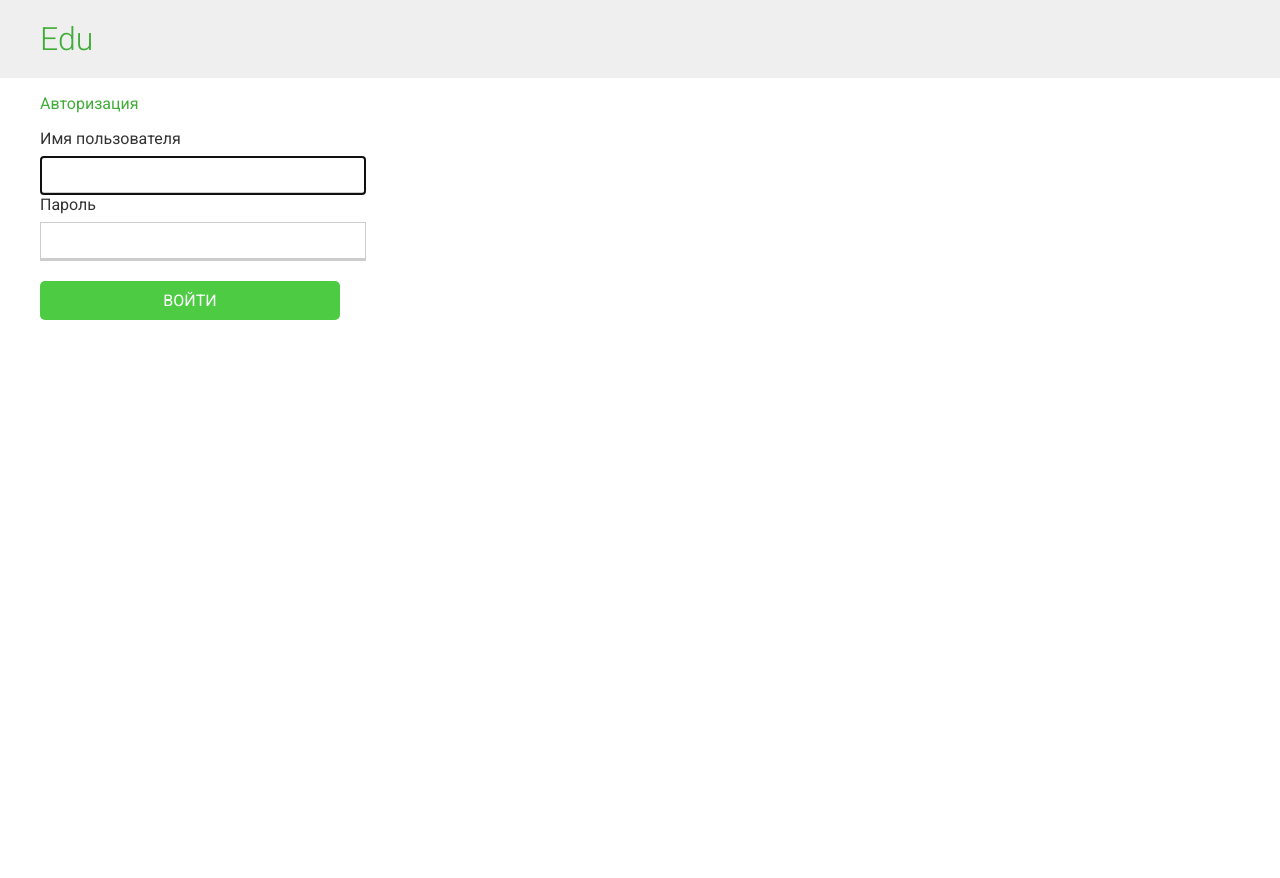
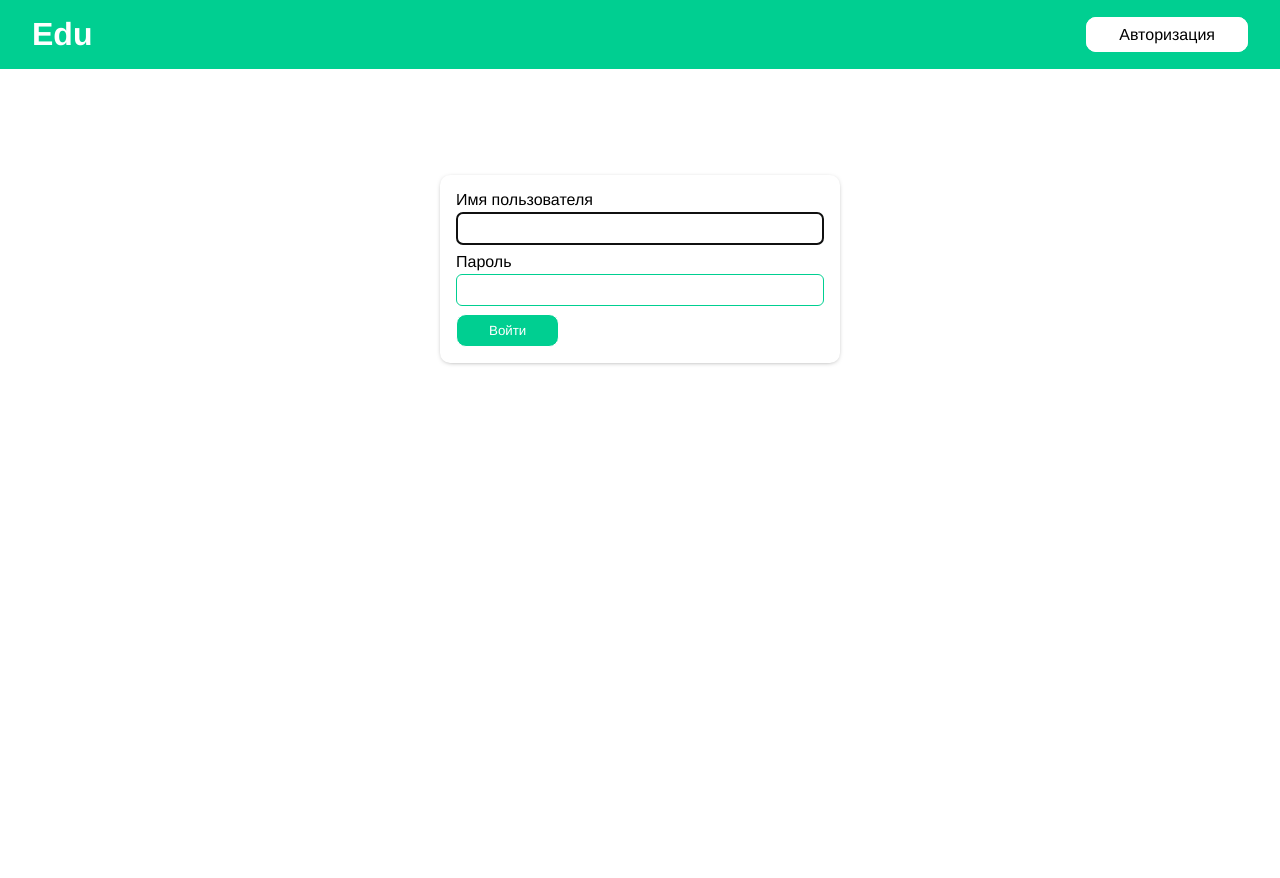
Before and after one commit to Alexander-vlk/api_practice, a Django app: page /accounts/login/ in a window 1280 px wide. After the commit the page ends 365 px from the top, so only its background shows below. Run offline with Django 4.2, Linux system fonts and the light colour scheme.

Commit message:
feat(api): another styles

```diff
--- a/edu/courses/static/css/base.css
+++ b/edu/courses/static/css/base.css
@@ -1,354 +1,75 @@
-@import url(//fonts.googleapis.com/css?family=Roboto:500,300,400);
+* {
+    margin: 0;
+    padding: 0;
+    box-sizing: border-box;
+    font-family: 'Franklin Gothic Medium', 'Arial Narrow', Arial, sans-serif;
+}
 
 body {
-    margin:0;
-    font-family:'Roboto', sans-serif;
-    font-weight:400;
-    color:#333;
+    min-height: 100vh;
 }
 
-a {
-    color:#3fad37;
-    text-decoration:none;
+header {
+    width: 100%;
+    padding: 1rem 2rem;
+    background: #00CF91;
+    display: flex;
+    align-items: center;
+    justify-content: space-between;
 }
 
-ul {
-    float:left;
+header > a {
+    text-decoration: none;
+    color: #fff;
 }
 
-h1, h2, h3, h4, h5, h6 {
-    font-family:'Roboto', sans-serif;
-    font-weight:300;
-}
-
-h1 {
-    background:#efefef;
-    width:100%;
-    overflow:auto;
-    padding:20px 0 20px 40px;
-    margin:0;
-}
-
-.module {
-    padding:10px 20px;
-    float:left;
-    width:600px;
-}
-
-.module h3 {
-    margin:20px 0 0;
-    padding:0;
-    width:100%;
-}
-
-.module p {
-    margin:10px 0 20px;
-    width:100%;
-    float:left;
-}
-
-#header {
-    background:#4dcc43;
-    overflow:auto;
-    padding:10px 20px;
-    border-bottom:6px solid #3fad37;
-}
-
-#header .logo {
-    text-decoration:none;
-    font-family:'Roboto', sans-serif;
-    font-weight:300;
-    text-transform:uppercase;
-    font-size:24px;
-    color:#fff;
-    float:left;
-}
-
-#header a {
-    color:#fff;
-}
-
-#header .menu {
-    list-style:none;
-    float:right;
-    margin:0;
-    padding:0;
-}
-
-.contents {
-    width:20%;
-    padding:10px;
-    float:left;
-    background:#333;
-    color: #fff;
-    font-family:'Roboto', sans-serif;
-}
-
-.contents ul {
-    list-style:none;
-    margin:0;
-    padding:0;
-    width:100%;
-}
-
-.contents ul li {
-    margin:0 0 10px 0;
-    padding:4px 10px 10px;
-    overflow:auto;
-    cursor:move;
-}
-
-.contents ul li.selected {
-    background:#3f3f3f;
-}
-
-.contents ul li:hover {
-    background:#3f3f3f;
-}
-
-.contents ul li.placeholder {
-  background: #333;
-  border:1px dashed #ccc;
-  padding:0;
-  margin:10px 0;
-}
-
-.contents ul span {
-    text-transform:uppercase;
-    color:#bbb;
-    font-size:14px;
-}
-
-.contents ul a {
-    display:block;
-    color:#fff;
-    text-decoration:none;
-}
-
-.contents ul a:hover {
-    color:#4dcc43;
-    cursor:move;
-}
-
-ul.content-types li {
-    list-style:none;
-    float:left;
-    margin:10px;
-    background:#efefef;
-    padding:8px 14px;
-}
-
-.hidden {
-    display:none;
-}
-
-form p {
-    overflow:auto;
-}
-
-.errorlist {
-    color:#ae2c2c;
-    margin:0;
-}
-
-label {
-    float:left;
-    clear:both;
-    margin:0 0 8px 0;
-}
-
-input, select, textarea {
-    border:1px solid #ccc;
-    border-bottom:3px solid #ccc;
-    padding:8px 12px;
-    font-size:16px;
-    font-family:'Roboto', sans-serif;
-    float:left;
-    clear:both;
-    width:300px;
-}
-
-textarea {
-    height:80px;
-}
-
-select {
-    width:324px;
-}
-
-input[type=submit], a.button {
-    border-radius:5px;
-    background:#4dcc43;
-    color:#fff;
-    font-size:16px;
-    text-transform:uppercase;
-    border:none;
-    padding:10px 20px;
-    margin:20px 0;
-}
-
-a.secondary-button {
-    border:3px solid #4dcc43;
-    padding:10px 20px;
-    margin:10px 0;
-}
-
-input[type=submit]:hover, a.button:hover {
-    background:#3fad37;
-}
-
-ul#course-modules {
-    list-style:none;
-    overflow:auto;
-}
-
-ul#course-modules textarea {
-    width:600px;
-    height:120px;
-}
-
-ul#course-modules li {
-    padding:20px;
-    overflow:auto;
-    cursor:move;
-    user-select:none;
-}
-
-ul#course-modules li:nth-child(even) {
-    background:#efefef;
-}
-
-ul#course-modules li:hover {
-    background:#ccc;
-}
-
-#module-contents div {
-    padding:10px 20px;
-    border:1px solid #ccc;
-    background:#fff
-}
-
-#module-contents div.placeholder {
-  border:1px dashed #ccc;
-}
-
-#module-contents form {
-    margin:0;
-    padding:0;
-}
-
-#module-contents input[type=submit] {
-    color:#3fad37;
-    background:none;
-    margin:-20px 0 0;
-    padding:0;
-    float:left;
-    text-transform:none;
-}
-
-#module-contents div:hover {
-    cursor:move;
-}
-
-.course-info {
-    border:1px solid #ccc;
-    padding:0 20px;
-    margin-bottom:10px;
-    width:400px;
-    overflow:auto;
-}
-
-.course-info a {
-    margin-right:10px;
-}
-
-.helptext {
-    color:#ccc;
-    padding-left:20px;
-}
-
-#chat {
-    top: 64px;
-    bottom:0;
-    position:fixed;
-    width:100%;
-    overflow-y:scroll;
-    padding-bottom:150px;
-}
-
-#chat .message {
-    background:#efefef;
-    padding:10px 20px;
-    border-radius:4px;
-    width:auto;
-    display:inline;
-    float:left;
-    margin:10px 10px 0;
-    min-width:440px;
-    clear:both;
-}
-
-#chat .message.me {
-    display:inline;
-    float:right;
-    background:#DCEDE0;
-    color:#56A668;
-}
-
-#chat .date {
-    color:#aaa;
-    font-style:italic;
-    font-size:12px;
-}
-
-#chat-input {
-    position:absolute;
-    bottom:0;
-    background:#efefef;
-    width:100%;
-    padding-top:20px;
-}
-
-#chat-input input {
-    width:96%;
-    position:left;
-    float:left;
-    display:inline;
-    margin-left:2%;
-    margin-right:2%;
-    padding-left:0;
-    padding-right:0;
-}
-
-.container {
-    display: block;
+header > nav > ul {
+    list-style: none;
 }
 
 main {
-    min-height: 100vh;
+    min-height: 50vh;
     width: 100%;
     max-width: 1200px;
     margin: 0 auto;
+    display: flex;
+    align-items: center;
+    justify-content: center;
 }
 
-ul {
-    list-style: none;
+.login {
+    min-width: 400px;
+    padding: 1rem;
+    box-shadow: 0 1px 6px -4px #000;
+    border-radius: 10px;
+}
+
+input[type='text'], input[type='password'], input[type='email'] {
+    width: 100%;
+    font-size: 16px;
+    padding: .4rem 1rem;
+    margin-top: .2rem;
+    margin-bottom: .5rem;
+    border: 1px solid #00CF91;
+    border-radius: 6px;
 }
 
 .btn {
-    border: 1px solid white;
-    padding: 1em 2em;
+    color: #000;
+    list-style: none;
+    text-decoration: none;
+    border: 1px solid #fff;
+    background: #fff;
+    padding: .5rem 2rem;
     border-radius: 10px;
-    box-shadow: 0 0 0 1px;
 }
 
 .btn-danger {
-    background: rgb(194, 18, 18);
     color: #fff;
+    background: #F85C50;
 }
 
-.create-new-course {
-    display: fixed;
-    bottom: 1em;
-    left: 2em;
+.btn-success {
+    color: #fff;
+    background: #00CF91;
 }
--- a/edu/courses/templates/base.html
+++ b/edu/courses/templates/base.html
@@ -17,12 +17,12 @@
                 <li>
                     <form action="{% url 'logout' %}" method='post'>
                         {% csrf_token %}
-                        <input type='submit' value='Выйти'>
+                        <input type='submit' class='btn' value='Выйти'>
                     </form>
                 </li>
                 {% else %}
                 <li>
-                    <a href="{% url 'login' %}">Авторизация</a>
+                    <a href="{% url 'login' %}" class='btn'>Авторизация</a>
                 </li>
                 {% endif %}
             </ul>
--- a/edu/courses/templates/courses/manage/course/list.html
+++ b/edu/courses/templates/courses/manage/course/list.html
@@ -5,13 +5,13 @@
 {% endblock title %}
 
 {% block content %}
-<h2>Мои курсы</h2>
 <section>
+    <h2>Мои курсы</h2>
     {% for course in courses %}
         <article>
             <h4>{{ course.title }}</h4>
             <a href="{% url 'course_edit' course.pk %}">Редактировать</a>
-            <form action="{% url 'course_delete' course.pk %}" method='post'>
+            <form action="{% url 'course_delete' course.pk %}" method=>
                 {% csrf_token %}
                 <input type="submit" value="Удалить">
             </form>
--- a/edu/courses/templates/registration/login.html
+++ b/edu/courses/templates/registration/login.html
@@ -12,7 +12,7 @@
     </div>
     {% endif %}
     <div class="container">
-        <form action="{% url 'login' %}" method='POST'>
+        <form action="{% url 'login' %}" method='POST' class='login'>
             {% csrf_token %}
             <div class="container">
                 <label for="username-input">Имя пользователя</label>
@@ -22,7 +22,7 @@
                 <label for="password-input">Пароль</label>
                 <div id='password-input'>{{ form.password }}</div>
             </div>
-            <input type="submit" value="Войти">
+            <input type="submit" class='btn btn-success center' value="Войти">
         </form>
     </div>
 </section>
```
